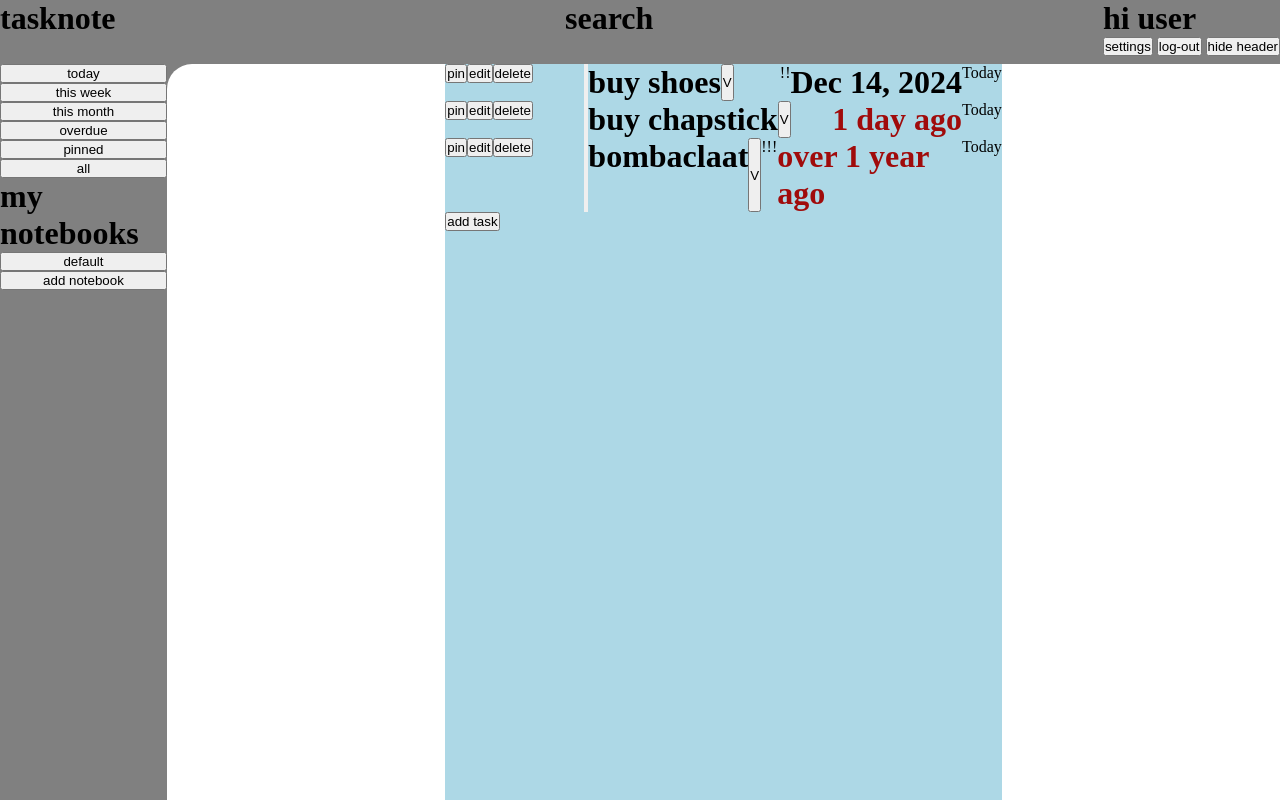
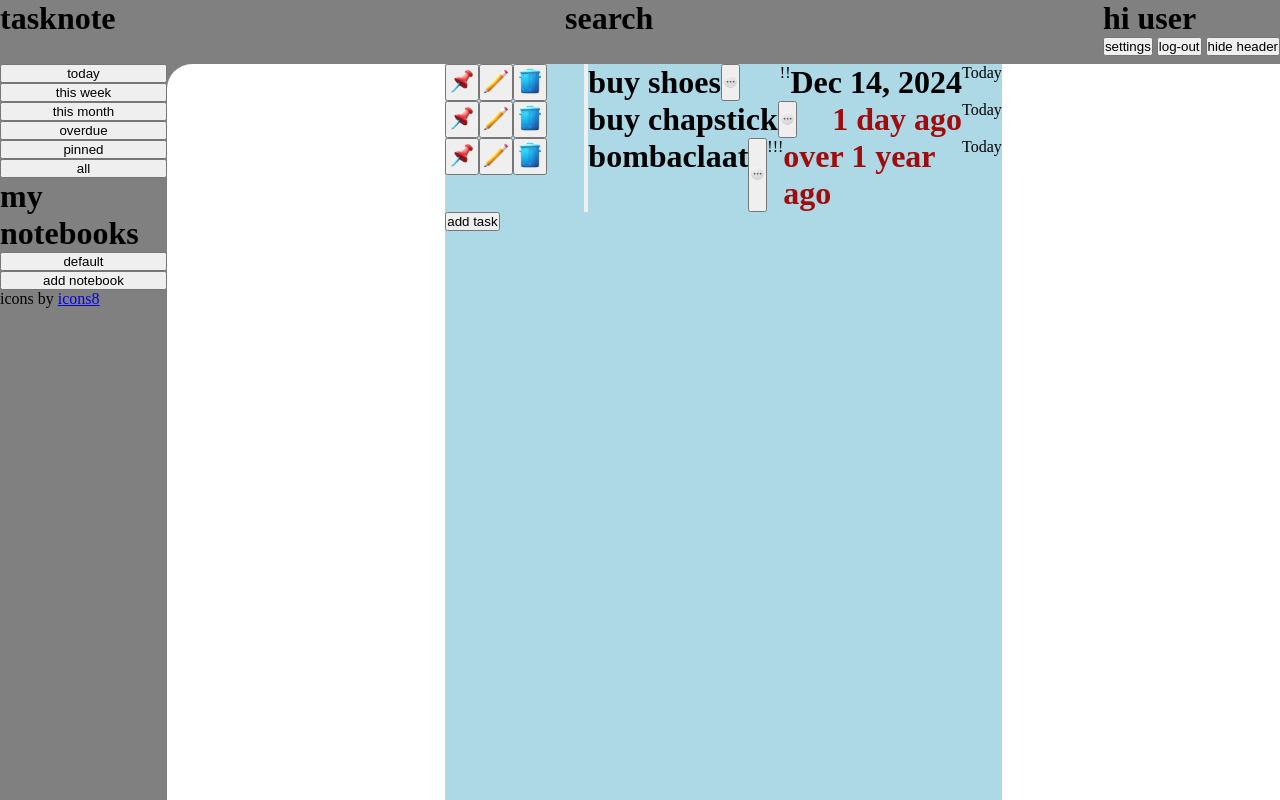
Before and after one commit to tmntee/odin-todo, a website built with webpack: page src/template.html in a window 1280 px wide. Built offline with nearby package versions, Linux system fonts and the light colour scheme.

Commit message:
Add icons to task action buttons

```diff
--- a/src/listdisplay.js
+++ b/src/listdisplay.js
@@ -1,8 +1,13 @@
 import { format, isPast, formatDistanceToNow } from "date-fns";
+import editicon from './edit_icon.png';
+import pinicon from './pin_icon.png';
+import trashicon from './trash_icon.png';
+import descicon from './desc_icon.png';
 
 class ListDisplay {
     tasklistDiv = document.querySelector("div.tasklist");
     #currentListBeingDisplayed;
+    #TASK_ACTION_HEIGHT = 30;
 
     createTaskElement(task) {
         let taskElement = document.createElement("div");
@@ -13,28 +18,30 @@ class ListDisplay {
 
         let pinBtn = document.createElement("button");
         pinBtn.classList.add("action-btn");
-        pinBtn.textContent = "pin";
-        let pinBtnIcon = document.createElement("img");
-        pinBtnIcon.setAttribute("src","");
-        pinBtn.appendChild(pinBtnIcon);
+        const pinIcon = new Image();
+        pinIcon.height = this.#TASK_ACTION_HEIGHT;
+        pinIcon.src = pinicon;
+        pinBtn.appendChild(pinIcon)
         taskActions.appendChild(pinBtn);
 
         let editBtn = document.createElement("button");
         editBtn.classList.add("action-btn");
-        editBtn.textContent = "edit";
-        let editBtnIcon = document.createElement("img");
-        editBtnIcon.setAttribute("src","");
+        const editIcon = new Image();
+        editIcon.height = this.#TASK_ACTION_HEIGHT;
+        editIcon.src = editicon;
+        editBtn.appendChild(editIcon);
         taskActions.appendChild(editBtn);
 
         let deleteBtn = document.createElement("button");
         deleteBtn.classList.add("action-btn");
-        deleteBtn.textContent = "delete";
+        const deleteIcon = new Image();
+        deleteIcon.height = this.#TASK_ACTION_HEIGHT;
+        deleteIcon.src = trashicon;
+        deleteBtn.appendChild(deleteIcon);
         deleteBtn.addEventListener("click", () => {
             this.#currentListBeingDisplayed.removeTask(task);
             this.displayCurrentTasklist();
         })
-        let deleteBtnIcon = document.createElement("img");
-        deleteBtnIcon.setAttribute("src","");
         taskActions.appendChild(deleteBtn);
 
         taskElement.appendChild(taskActions);
@@ -57,7 +64,10 @@ class ListDisplay {
 
         let descToggle = document.createElement("button");
         descToggle.classList.add("desc-toggle");
-        descToggle.textContent = "V";
+        const descIcon = new Image();
+        descIcon.height = 15;
+        descIcon.src = descicon;
+        descToggle.appendChild(descIcon);
 
         descToggle.addEventListener("click", () => {
             if(task.showDescription === false) {
@@ -68,7 +78,6 @@ class ListDisplay {
                 task.showDescription = false;
             }
         })
-
 
         taskHeader1.appendChild(checkbox);
         taskHeader1.appendChild(taskTitle);
--- a/src/template.html
+++ b/src/template.html
@@ -30,6 +30,9 @@
                 <h1>my notebooks</h1>
                 <button>default</button>
                 <button>add notebook</button>
+            </div>
+            <div>
+                icons by <a href="https://icons8.com">icons8</a>
             </div>
         </div>
         <div class="task-wrapper">
```
Also changed, not shown: src/desc_icon.png (added), src/edit_icon.png (added), src/pin_icon.png (added), src/trash_icon.png (added).
